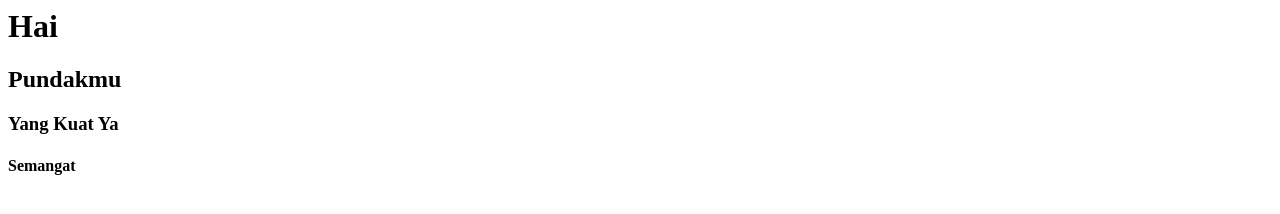
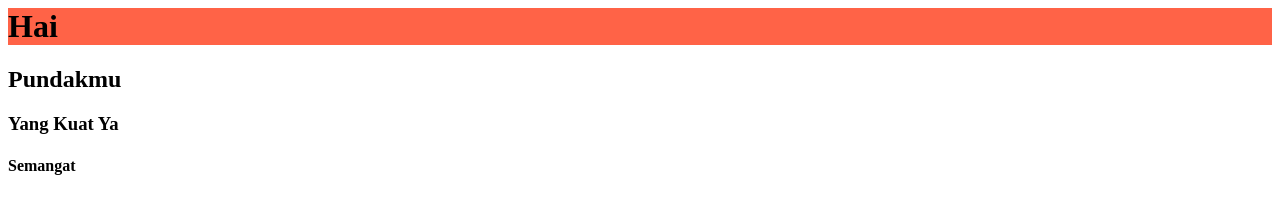
Before and after one commit to Dinda0210/Prak-Pemrograman-Kom-2, a plain HTML site: page index.html in a window 1280 px wide. Drawn offline with Linux system fonts and the light colour scheme.

Commit message:
Update index.html

```diff
--- a/index.html
+++ b/index.html
@@ -1,4 +1,4 @@
-<h1>Hai</h1>
+<h1 style="background-color:Tomato;">Hai</h1>
 <h2>Pundakmu</h2>
 <h3>Yang Kuat Ya</h3>
 <h4>Semangat</h4>
```
